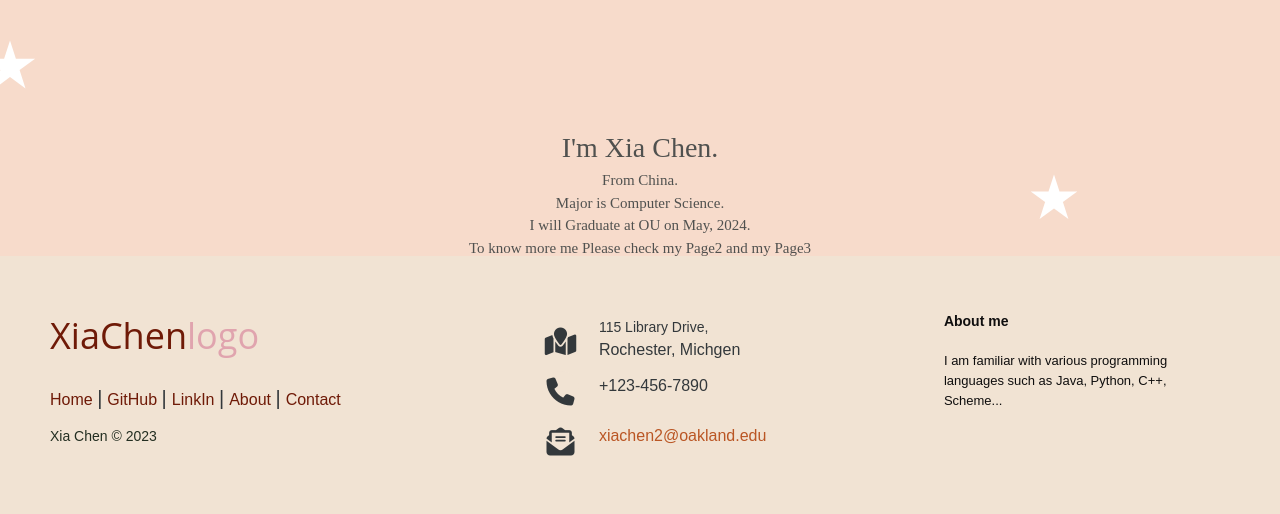
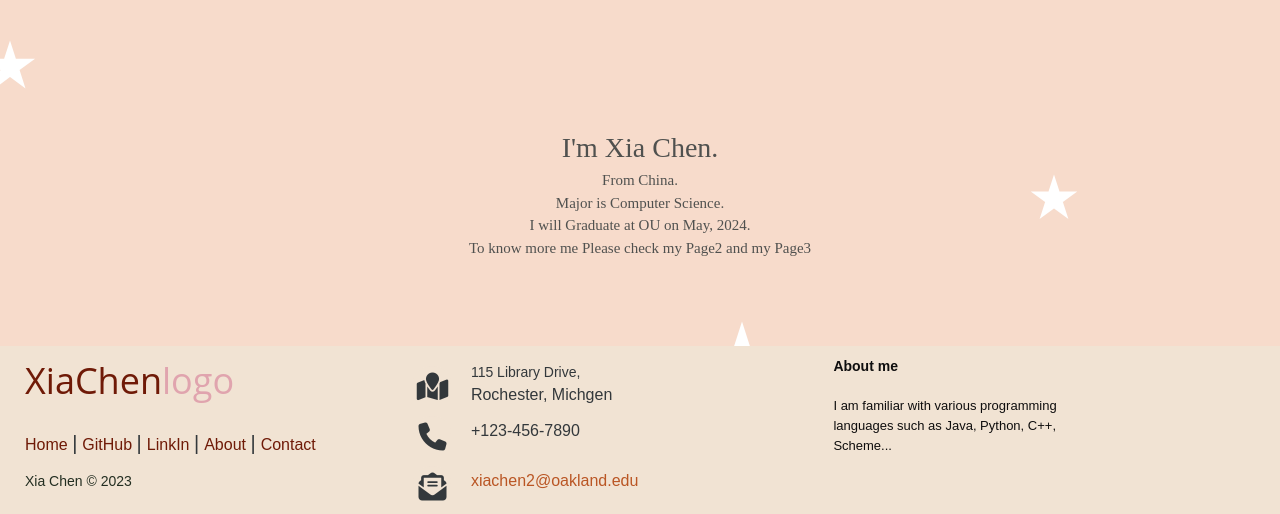
Before and after one commit to xiachen97/XiaChen_hw2TH_csi3150_fs2023., a website: page index.html in a window 1280 px wide. Shown: the part 284-798 px from the top of the page. Drawn offline with nearby package versions, Linux system fonts and the light colour scheme; files that its build step writes are made by us from their sources.

Commit message:
change hight of page

```diff
--- a/css/style.css
+++ b/css/style.css
@@ -233,7 +233,11 @@ h3 {
 
 /* Here footer I learned Site footer https://codepen.io/slstudios/pen/XbzQVK */
 @import url(https://fonts.googleapis.com/css?family=Open+Sans:400,500,300,700);
-
+.Bigsection {
+  width: 100%;
+  display: inline-block;
+  height: 170vh;
+}
 
 .footer-distributed {
   background: #F1E3D3;
@@ -242,7 +246,7 @@ h3 {
   width: 100%;
   text-align: left;
   font: bold 16px sans-serif;
-  padding: 55px 50px;
+  padding: 10px 25px;
   /* IMPORATNT: TO make sure footer in bottom */
   position:fixed;
   bottom:0;
@@ -257,7 +261,7 @@ h3 {
 
 /* Footer left and right align*/
 .footer-distributed .footer-left {
-  width: 40%;
+  width: 30%;
 }
 
 /* design My logo: Xia Chen */
@@ -447,6 +451,8 @@ ul{
   display: flex;
   gap: 18px;
 
+  height: 130vh;/*to avoid footer cover text page*/
+
 }
 
 .grow1 { flex-grow: 1; }
--- a/index.html
+++ b/index.html
@@ -16,7 +16,7 @@
     <!-- link the output.css file generated by tailwind -->
     <link rel="stylesheet" href="./output.css" />
   </head>
-
+  <section class="Bigsection">
     <body background="img/symbol-scatter-haikei.svg">
       <header id="page_header">
         <nav class="navbar">
@@ -107,7 +107,7 @@
         </div>
 
       </main>
-
+    </section>
     <footer class="footer-distributed">
       <div class="footer-left">
 
```
Also changed, not shown: html/my_resume.html (+6 -8 lines). Lines whose indentation alone changed are shown as unchanged.
